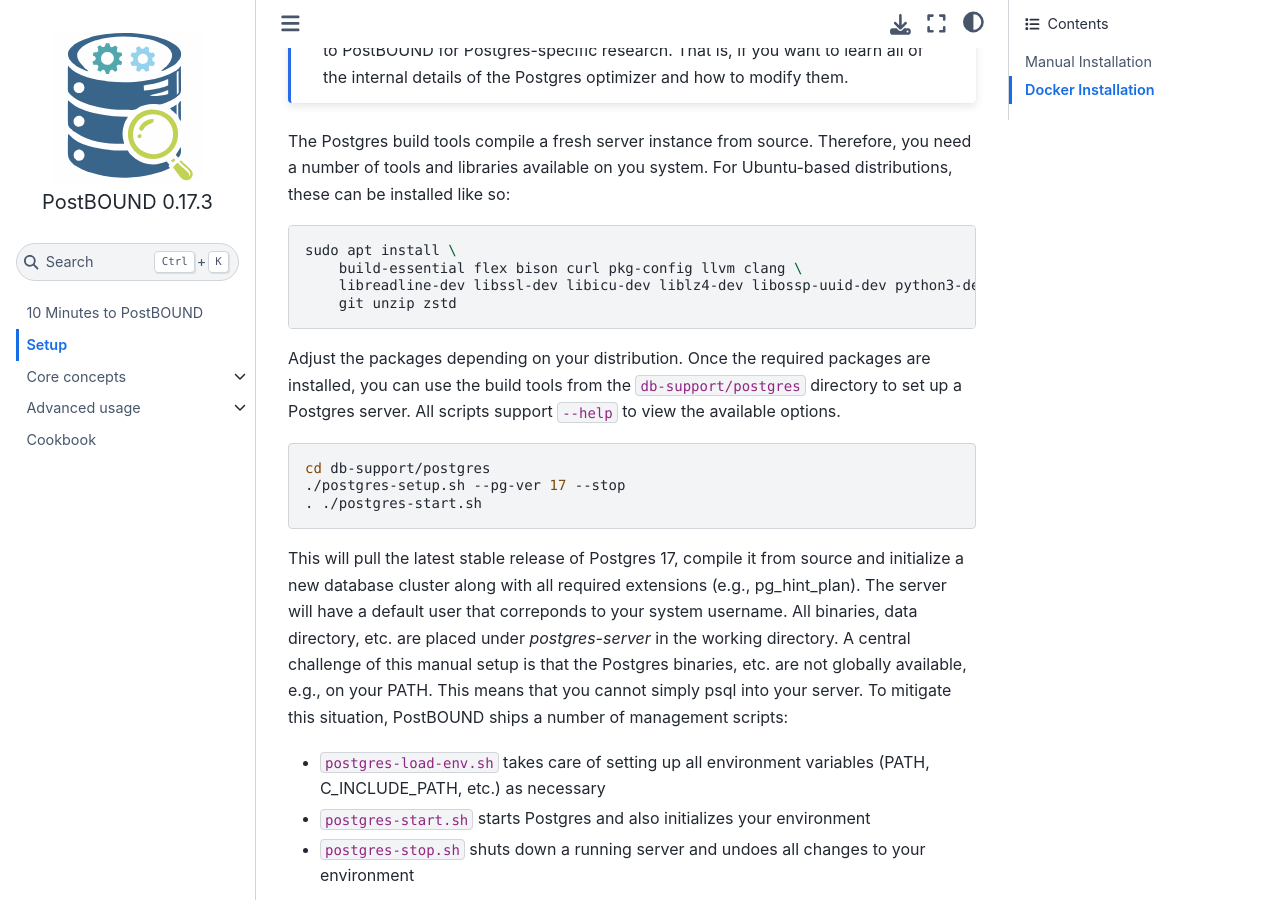
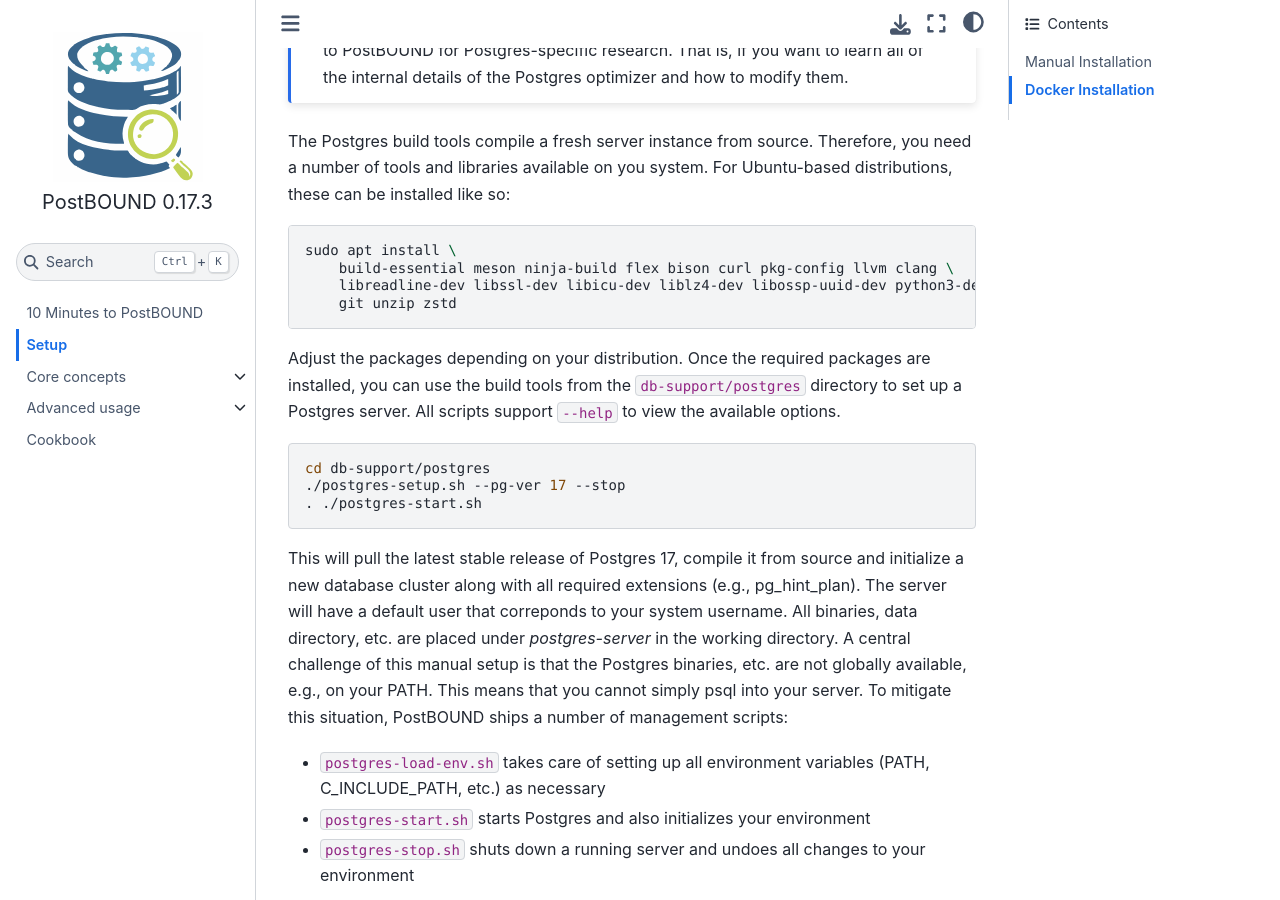
Before and after one commit to rbergm/PostBOUND, a Sphinx documentation site: the page built from docs/source/setup.rst, in a window 1280 px wide and 900 px high, scrolled down 1629 px. Built offline with Sphinx 7.4.7 and the Sphinx Book theme 1.1.4, drawn with Linux system fonts in a browser that asks for light colours; pages that are not in the unit, such as notebooks, are missing from menus.

Commit message:
PG meson build improvements
Use release build and make sure to include all dependencies in the
Dockerfile as well

```diff
--- a/docs/source/setup.rst
+++ b/docs/source/setup.rst
@@ -65,7 +65,7 @@
 .. code-block:: bash
 
     sudo apt install \
-        build-essential flex bison curl pkg-config llvm clang \
+        build-essential meson ninja-build flex bison curl pkg-config llvm clang \
         libreadline-dev libssl-dev libicu-dev liblz4-dev libossp-uuid-dev python3-dev \
         git unzip zstd
 
```
Also changed, not shown: 2 other files.
